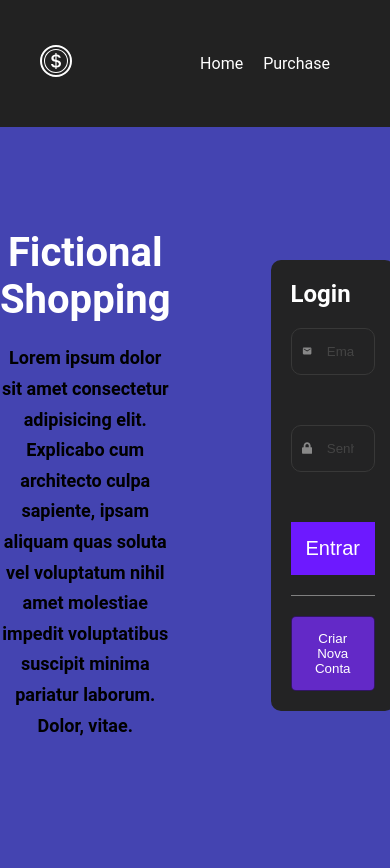
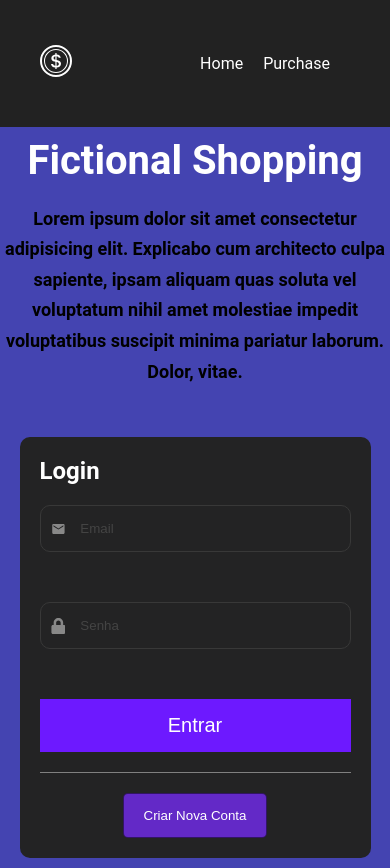
Before and after one commit to Chuu5/Random-Store, a React (Vite) app: page / in a window 390 px wide. Before the commit the page ends 844 px from the top, so only its background shows below. Built offline with nearby package versions, Linux system fonts and the light colour scheme.

Commit message:
making home  and cart section responsive

```diff
--- a/src/components/CartOpened.jsx
+++ b/src/components/CartOpened.jsx
@@ -26,7 +26,7 @@ function CartOpened({items, total, onAdd, onRemove}) {
                                 <h3 className="item-title">{item.title}</h3>
 
                                 <p className="price">R${item.price}</p>
-                                <p className="quantity">Quantidade({item.quantidade})</p>
+                                <p className="quantity">({item.quantidade})</p>
 
                                 <button className="increment" onClick={() => {
                                     onAdd(item)
--- a/src/components/cartOpened.css
+++ b/src/components/cartOpened.css
@@ -34,3 +34,14 @@
 .increment:hover, .decrement:hover {
     background-color: #7d35f9;
 }
+
+@media (max-width: 600px) {
+    .cart-item {
+        gap: 10px;
+    }
+
+    .cart-item button {
+        padding: 5px;
+    }
+
+}
--- a/src/components/createAcc.css
+++ b/src/components/createAcc.css
@@ -3,7 +3,7 @@
     justify-content: center;
     align-items: center;
 
-    position: absolute;
+    position: fixed;
     left: 0;
     top: 0;
     z-index: 200;
--- a/src/pages/Home.css
+++ b/src/pages/Home.css
@@ -125,3 +125,22 @@ form .Field {
 .btn:hover, .submit-button:hover {
     background-color: #975AFF;;
 }
+
+@media (max-width: 700px) {
+    .flex-home {
+        flex-direction: column;
+        height: 100%;
+        margin-top: 10px;
+        margin-bottom: 10px;
+        gap: 50px;
+    }
+
+    .form {
+        width: 90vw;
+    }
+
+    .createAcc form {
+        width: 80vw;
+        gap: 10px;
+    }
+}
--- a/src/pages/Home.jsx
+++ b/src/pages/Home.jsx
@@ -53,12 +53,15 @@ function Home( {setUser, setLogged} ) {
     .catch(e => console.error(e))
   }
 
+  displayCreateAcc ? document.body.style.overflow = "hidden" : document.body.style.overflow = "visible"
+
+
 
   return (
 
     <div className="container">
 
-      <div className="flex-home">
+      <section className="flex-home">
 
         <div className="home-text">
           <h2>Fictional Shopping</h2>
@@ -110,8 +113,9 @@ function Home( {setUser, setLogged} ) {
 
 
         </div>
-      </div>
+      </section>
     {displayCreateAcc && <CreateAcc display={setdisplayCreateAcc} />}
+
     </div>
   )
 }
--- a/src/pages/LoggedOff.css
+++ b/src/pages/LoggedOff.css
@@ -3,6 +3,7 @@
     flex-direction: column;
     height: 85vh;
     gap: 20px;
+    text-align: center;
     justify-content: center;
     align-items: center;
 }
--- a/src/pages/Purchase.css
+++ b/src/pages/Purchase.css
@@ -74,6 +74,7 @@
     gap: 20px;
 
     position: fixed;
+    z-index: 200;
     right: 0;
     width: 500px;
     background-color: #d78241;
@@ -85,7 +86,6 @@
 }
 
 .cart.opened {
-    flex: 1;
     transform: translateY(0);
     width: 600px;
     height: 80%;
@@ -130,3 +130,23 @@
 .cart .clear:hover {
     background-color: #335be1;
 }
+
+.clear-container {
+    display: flex;
+    gap: 20px;
+    text-align: center;
+}
+
+
+
+@media (max-width: 600px) {
+    .cart {
+        width: 100vw;
+    }
+
+    .cart.opened {
+        width: 100vw;
+        height: 100%;
+    }
+
+}
--- a/src/pages/Purchase.jsx
+++ b/src/pages/Purchase.jsx
@@ -68,7 +68,7 @@ function Purchase() {
         <div className="container">
 
 
-            <div className="cards">
+            <section className="cards">
 
                 {products.map( (product) => {
 
@@ -76,7 +76,7 @@ function Purchase() {
                     return <Card total={setTotalPrice} items={cartItems} onAdd={onAdd} key={product.id} product={product} />
                 })}
 
-            </div>
+            </section>
 
             <div className={`cart ${openCart ? 'opened' : ''}`}>
                 <div className="cart-title" >
@@ -89,21 +89,21 @@ function Purchase() {
                     </button>
                 </div>
 
-
                 {openCart && (
                     <>
                         <CartOpened onRemove={onRemove} onAdd={onAdd} items={cartItems}
                         total={setTotalPrice} />
 
+                        <div className="clear-container">
                             {quantity > 0 && (
                                 <h3>Preço Total: {totalPrice} </h3>
                             )}
-
                             <button className="clear" onClick={ () => {
                                 setCartItems([])
                                 setQuantity(0)
                                 setTotalPrice(0)
                             }}>Limpar Cart</button>
+                        </div>
 
                     </>
                 )}
```
Lines whose indentation alone changed are shown as unchanged.
